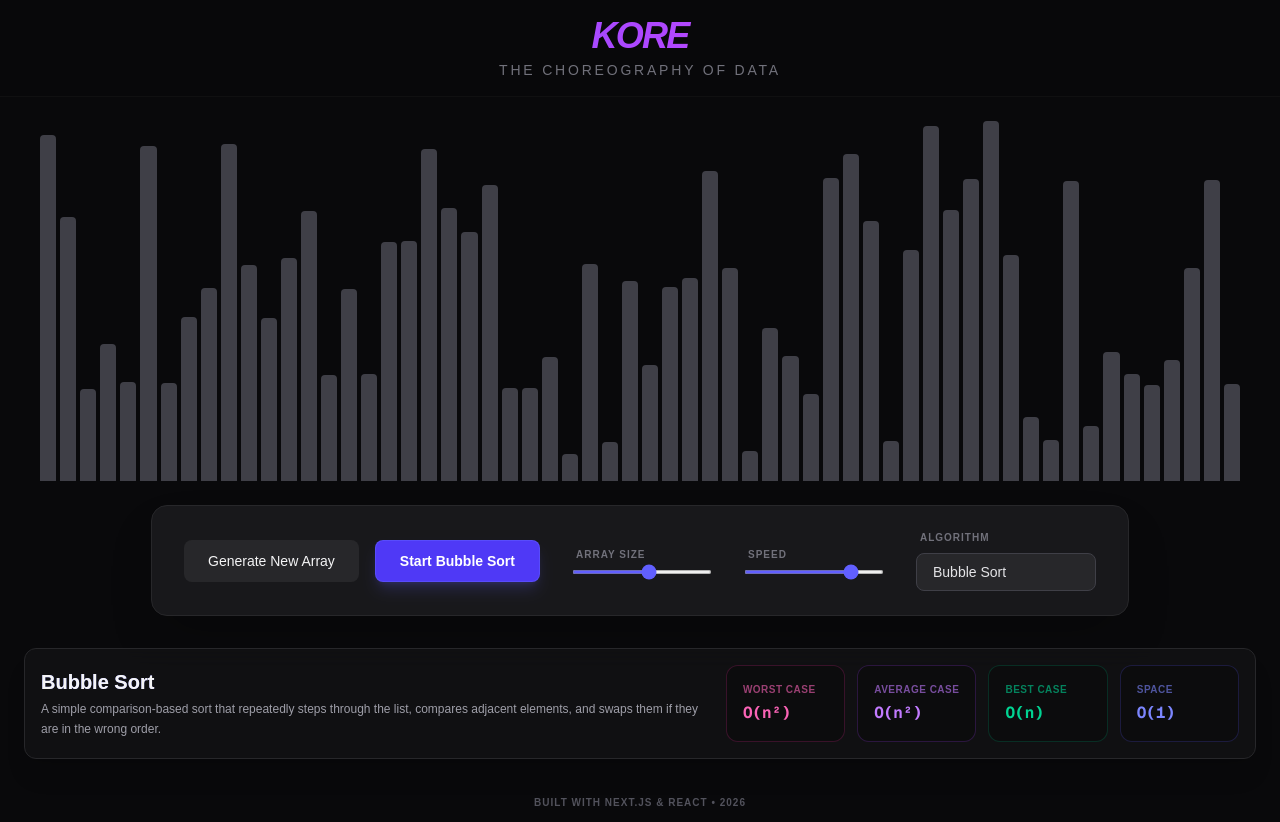
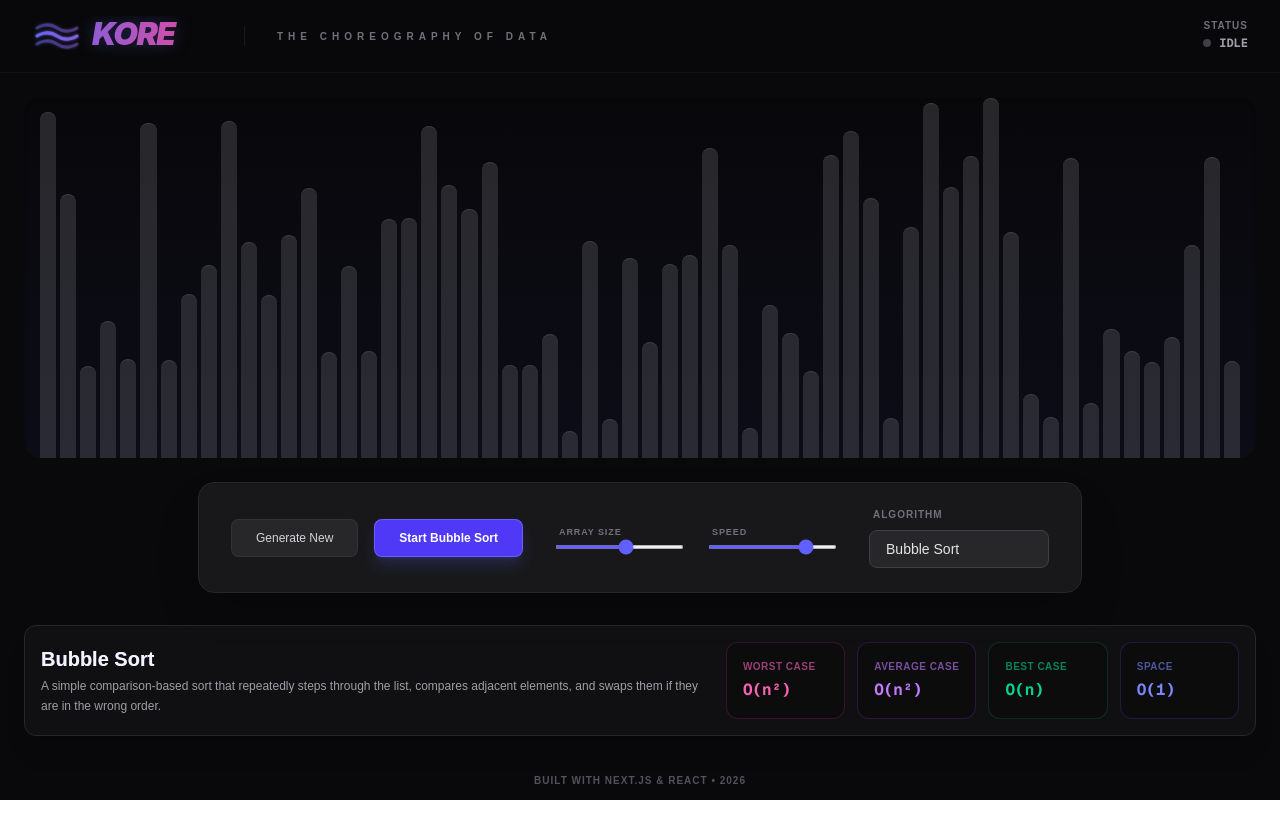
Before and after one commit to ztzrk/kore, a Next.js app: page / in a window 1280 px wide. After the commit the page ends 800 px from the top, so only its background shows below. Built offline with nearby package versions, Linux system fonts and the light colour scheme.

Commit message:
feat: Implement a sorting algorithm visualizer with interactive controls, array visualization, and a new application logo.

```diff
--- a/src/app/page.tsx
+++ b/src/app/page.tsx
@@ -19,6 +19,7 @@ import { radixSort } from '@/utils/algorithms/radixSort';
 import { bucketSort } from '@/utils/algorithms/bucketSort';
 import { bogoSort } from '@/utils/algorithms/bogoSort';
 import { algorithmsData } from '@/data/algorithms';
+import Logo from '@/components/ui/Logo';
 import AlgorithmInfo from '@/components/AlgorithmInfo';
 
 export default function Home() {
@@ -69,13 +70,25 @@ export default function Home() {
   return (
     <main className="min-h-screen bg-zinc-950 text-zinc-100 flex flex-col items-center selection:bg-indigo-500/30">
       {/* Header */}
-      <header className="w-full py-4 text-center bg-zinc-950/50 border-b border-zinc-900/50 backdrop-blur-sm z-10">
-        <h1 className="text-4xl font-extrabold tracking-tighter bg-gradient-to-r from-indigo-500 via-purple-500 to-pink-500 bg-clip-text text-transparent italic">
-          KORE
-        </h1>
-        <p className="text-zinc-500 text-sm font-medium tracking-[0.2em] mt-1">
-          THE CHOREOGRAPHY OF DATA
-        </p>
+      <header className="w-full py-4 px-8 flex items-center justify-between bg-zinc-950/50 border-b border-zinc-900/50 backdrop-blur-sm z-10">
+        <div className="flex items-center gap-8">
+          <Logo className="h-10 hover:scale-105 transition-transform duration-500" />
+          <p className="hidden sm:flex text-zinc-500 text-[10px] font-bold tracking-[0.5em] uppercase border-l border-zinc-800/50 pl-8 h-5 items-center">
+            The choreography of data
+          </p>
+        </div>
+
+        <div className="hidden md:flex items-center gap-6">
+          <div className="flex flex-col items-end">
+            <span className="text-[10px] text-zinc-500 font-bold uppercase tracking-widest leading-none mb-1">Status</span>
+            <div className="flex items-center gap-2">
+              <div className={`w-2 h-2 rounded-full ${isRunning ? 'bg-indigo-500 animate-pulse shadow-[0_0_8px_rgba(99,102,241,0.6)]' : 'bg-zinc-700'}`} />
+              <span className="text-xs font-mono font-bold text-zinc-400">
+                {isRunning ? 'RUNNING' : 'IDLE'}
+              </span>
+            </div>
+          </div>
+        </div>
       </header>
 
       {/* Main Content */}
--- a/src/components/Controls.tsx
+++ b/src/components/Controls.tsx
@@ -34,14 +34,14 @@ const Controls: React.FC<ControlsProps> = ({
         <button
           onClick={onRandomize}
           disabled={isRunning}
-          className="px-6 py-2.5 rounded-lg bg-zinc-800 hover:bg-zinc-700 disabled:opacity-50 disabled:cursor-not-allowed transition-all font-medium text-sm text-zinc-100 active:scale-95"
+          className="px-6 py-2.5 rounded-lg bg-zinc-800 hover:bg-zinc-700 disabled:opacity-50 disabled:cursor-not-allowed transition-all font-medium text-xs text-zinc-300 active:scale-95 border border-zinc-700/50"
         >
-          Generate New Array
+          Generate New
         </button>
         {isRunning ? (
           <button
             onClick={onStop}
-            className="px-6 py-2.5 rounded-lg bg-red-600 hover:bg-red-500 transition-all font-semibold text-sm text-white shadow-lg shadow-red-500/20 active:scale-95 border border-red-500/50"
+            className="px-6 py-2.5 rounded-lg bg-pink-600 hover:bg-pink-500 transition-all font-bold text-xs text-white shadow-lg shadow-pink-500/20 active:scale-95 border border-pink-400/50"
           >
             Cancel Sorting
           </button>
@@ -49,7 +49,7 @@ const Controls: React.FC<ControlsProps> = ({
           <button
             onClick={onStart}
             disabled={isRunning}
-            className="px-6 py-2.5 rounded-lg bg-indigo-600 hover:bg-indigo-500 disabled:opacity-50 disabled:cursor-not-allowed transition-all font-semibold text-sm text-white shadow-lg shadow-indigo-500/20 active:scale-95 border border-indigo-500/50"
+            className="px-6 py-2.5 rounded-lg bg-indigo-600 hover:bg-indigo-500 disabled:opacity-50 disabled:cursor-not-allowed transition-all font-bold text-xs text-white shadow-lg shadow-indigo-500/20 active:scale-95 border border-indigo-400/50"
           >
             Start {algorithm}
           </button>
@@ -57,9 +57,9 @@ const Controls: React.FC<ControlsProps> = ({
       </div>
 
       {/* Sliders */}
-      <div className="flex gap-8">
-        <div className="flex flex-col gap-2 min-w-[140px]">
-          <label className="text-[10px] uppercase tracking-widest text-zinc-500 font-bold px-1">
+      <div className="flex gap-6">
+        <div className="flex flex-col gap-1.5 min-w-[120px]">
+          <label className="text-[9px] uppercase tracking-widest text-zinc-500 font-bold px-1">
             Array Size
           </label>
           <input
@@ -74,8 +74,8 @@ const Controls: React.FC<ControlsProps> = ({
           />
         </div>
 
-        <div className="flex flex-col gap-2 min-w-[140px]">
-          <label className="text-[10px] uppercase tracking-widest text-zinc-500 font-bold px-1">
+        <div className="flex flex-col gap-1.5 min-w-[120px]">
+          <label className="text-[9px] uppercase tracking-widest text-zinc-500 font-bold px-1">
             Speed
           </label>
           <input
--- a/src/components/Visualizer.tsx
+++ b/src/components/Visualizer.tsx
@@ -18,22 +18,25 @@ const Visualizer: React.FC<VisualizerProps> = ({
   const maxVal = Math.max(...array, 1);
 
   return (
-    <div className="flex items-end justify-center w-full h-[45vh] gap-1 px-4 overflow-hidden">
+    <div className="relative flex items-end justify-center w-full h-[45vh] gap-1 px-4 overflow-hidden rounded-2xl bg-zinc-950/20 shadow-inner">
+      {/* Background Hero Glow */}
+      <div className="absolute inset-0 bg-gradient-to-t from-indigo-500/5 to-transparent pointer-events-none" />
+
       {array.map((value, idx) => {
-        let barColor = 'bg-zinc-700'; // Default
+        let barColor = 'bg-zinc-800'; // Muted Default
 
         if (swapping.includes(idx)) {
-          barColor = 'bg-pink-500 shadow-[0_0_15px_rgba(236,72,153,0.6)]'; // Swapping (vibrant pink)
+          barColor = 'bg-pink-500 shadow-[0_0_20px_rgba(236,72,153,0.7)] z-10'; // Branding Pink
         } else if (comparing.includes(idx)) {
-          barColor = 'bg-purple-500 shadow-[0_0_15px_rgba(168,85,247,0.6)]'; // Comparing (neon purple)
+          barColor = 'bg-indigo-500 shadow-[0_0_20px_rgba(99,102,241,0.7)] z-10'; // Branding Indigo
         } else if (sorted.includes(idx)) {
-          barColor = 'bg-emerald-500'; // Sorted (emerald green)
+          barColor = 'bg-emerald-500/80 shadow-[0_0_10px_rgba(16,185,129,0.3)]'; // Success Emerald
         }
 
         return (
           <div
             key={idx}
-            className={`flex-1 min-w-[2px] rounded-t-sm transition-all duration-150 ease-out ${barColor}`}
+            className={`flex-1 min-w-[2px] rounded-t-lg transition-all duration-200 ease-out border-t border-white/10 ${barColor}`}
             style={{
               height: `${(value / maxVal) * 100}%`,
             }}
--- /dev/null
+++ b/src/components/ui/Logo.tsx
@@ -0,0 +1,68 @@
+'use client';
+
+import React from 'react';
+
+export default function Logo({ className = '' }: { className?: string }) {
+  return (
+    <div className={`flex items-center gap-3 ${className}`}>
+      <svg
+        width="180"
+        height="40"
+        viewBox="0 0 180 40"
+        fill="none"
+        xmlns="http://www.w3.org/2000/svg"
+        className="w-auto h-full"
+      >
+        <defs>
+          <linearGradient id="logo-gradient" x1="0" y1="0" x2="180" y2="0" gradientUnits="userSpaceOnUse">
+            <stop offset="0%" stopColor="#6366f1" />
+            <stop offset="100%" stopColor="#ec4899" />
+          </linearGradient>
+          <filter id="glow">
+            <feGaussianBlur stdDeviation="1.5" result="blur" />
+            <feComposite in="SourceGraphic" in2="blur" operator="over" />
+          </filter>
+        </defs>
+
+        {/* Abstract "Choreography" Symbol */}
+        <g filter="url(#glow)">
+          <path
+            d="M5 12C5 12 15 5 25 12C35 19 45 12 45 12"
+            stroke="url(#logo-gradient)"
+            strokeWidth="3"
+            strokeLinecap="round"
+            className="opacity-40"
+          />
+          <path
+            d="M5 20C5 20 15 13 25 20C35 27 45 20 45 20"
+            stroke="url(#logo-gradient)"
+            strokeWidth="3"
+            strokeLinecap="round"
+          />
+          <path
+            d="M5 28C5 28 15 21 25 28C35 35 45 28 45 28"
+            stroke="url(#logo-gradient)"
+            strokeWidth="3"
+            strokeLinecap="round"
+            className="opacity-40"
+          />
+        </g>
+
+        {/* KORE Wordmark */}
+        <text
+          x="60"
+          y="29"
+          fill="url(#logo-gradient)"
+          fontSize="32"
+          fontWeight="900"
+          fontFamily="Inter, sans-serif"
+          letterSpacing="-0.05em"
+          fontStyle="italic"
+          style={{ filter: 'drop-shadow(0 0 8px rgba(99, 102, 241, 0.3))' }}
+        >
+          KORE
+        </text>
+      </svg>
+    </div>
+  );
+}
```
Also changed, not shown: public/logo.png (added).
